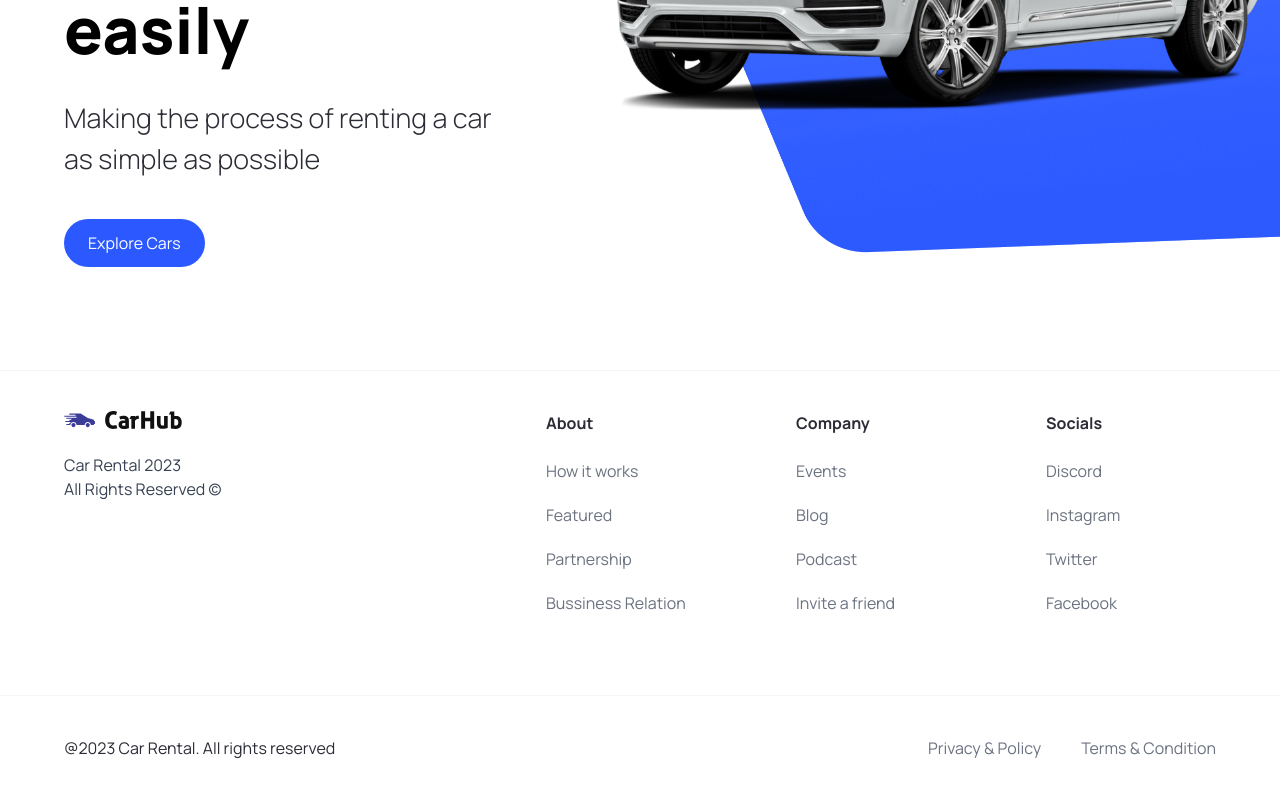
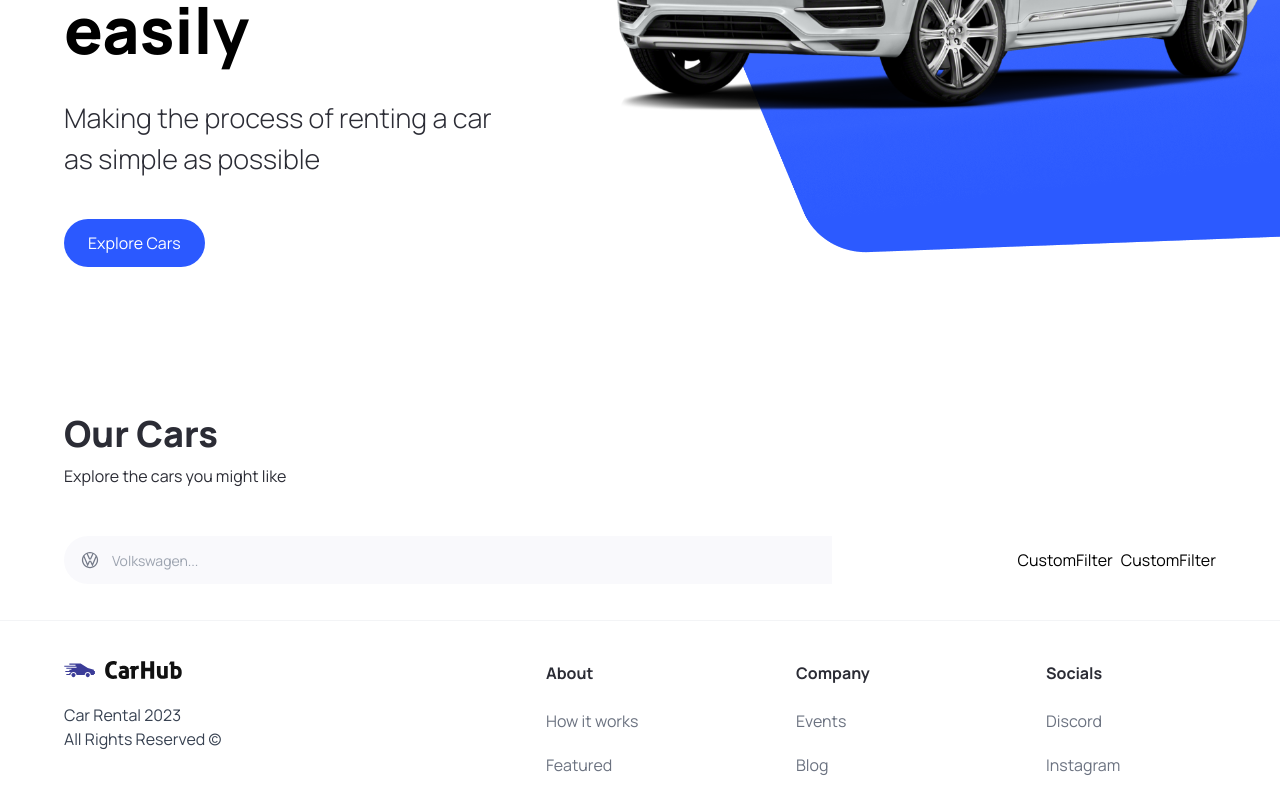
Before and after one commit to Vertori/nextjs-car-rental, a Next.js app: page / in a window 1280 px wide. Shown: the part 450-1247 px from the top of the page. Built offline with nearby package versions, Linux system fonts and the light colour scheme.

Commit message:
car brands search engine

```diff
--- a/app/page.tsx
+++ b/app/page.tsx
@@ -1,10 +1,23 @@
-import { Hero } from '@/components'
+import { CustomFilter, Hero, SearchBar } from '@/components'
 import Image from 'next/image'
 
 export default function Home() {
   return (
     <main className="overflow-hidden">
       <Hero />
+      <div className='mt-12 padding-x padding-y max-width' id="discover">
+        <div className='home__text-container'>
+          <h1 className='text-4xl font-extrabold'>Our Cars</h1>
+          <p>Explore the cars you might like</p>
+        </div>
+        <div className='home__filters'>
+          <SearchBar />
+          <div className='home__filter-container'>
+            <CustomFilter title="fuel"/>
+            <CustomFilter title="year"/>
+          </div>
+        </div>
+      </div>
     </main>
   )
 }
--- /dev/null
+++ b/components/CustomFilter.tsx
@@ -0,0 +1,9 @@
+import React from 'react'
+
+const CustomFilter = () => {
+  return (
+    <div>CustomFilter</div>
+  )
+}
+
+export default CustomFilter
--- /dev/null
+++ b/components/SearchBar.tsx
@@ -0,0 +1,24 @@
+"use client";
+
+import React from "react";
+import { useState } from "react";
+import { SearchManufacturer } from ".";
+
+const SearchBar = () => {
+  const [manufacturer, setManufacturer] = useState("");
+
+  const handleSearch = () => {};
+
+  return (
+    <form className="searchbar" onSubmit={handleSearch}>
+      <div className="searchbar__item">
+        <SearchManufacturer
+          manufacturer={manufacturer}
+          setManufacturer={setManufacturer}
+        />
+      </div>
+    </form>
+  );
+};
+
+export default SearchBar;
--- /dev/null
+++ b/components/SearchManufacturer.tsx
@@ -0,0 +1,111 @@
+"use client";
+
+import { SearchManufacturerProps } from "@/types";
+import { manufacturers } from "@/constants";
+import React, { useState, Fragment } from "react";
+import { Combobox, Transition } from "@headlessui/react";
+import Image from "next/image";
+
+const SearchManufacturer = ({
+  manufacturer,
+  setManufacturer,
+}: SearchManufacturerProps) => {
+  const [query, setQuery] = useState("");
+
+  const filteredManufacturers =
+    query === ""
+      ? manufacturers
+      : manufacturers.filter((item) =>
+          item
+            .toLowerCase()
+            .replace(/\s+/g, "")
+            .includes(query.toLowerCase().replace(/\s+/g, ""))
+        );
+
+  return (
+    <div className="search-manufacturer">
+      <Combobox value={manufacturer} onChange={setManufacturer}>
+        <div className="relative w-full">
+          {/* button showing dropdown onclick  */}
+          <Combobox.Button className="absolute top-[14px]">
+            <Image
+              src="/car-logo.svg"
+              width={20}
+              height={20}
+              className="ml-4"
+              alt="car logo"
+            />
+          </Combobox.Button>
+
+          {/* input for searching  */}
+          <Combobox.Input
+            className="search-manufacturer__input"
+            displayValue={(item: string) => item}
+            onChange={(event) => setQuery(event.target.value)} // Updating search query on input change
+            placeholder="Volkswagen..."
+          />
+
+          {/* displaying options  */}
+          <Transition
+            as={Fragment}
+            leave="transition ease-in duration-100"
+            leaveFrom="opacity-100"
+            leaveTo="opacity-0"
+            afterLeave={() => setQuery("")}
+          >
+            <Combobox.Options
+              className="absolute mt-1 max-h-60 w-full overflow-auto rounded-md bg-white py-1 text-base shadow-lg ring-1 ring-black ring-opacity-5 focus:outline-none sm:text-sm"
+              static
+            >
+              {filteredManufacturers.length === 0 && query !== "" ? (
+                <Combobox.Option
+                  value={query}
+                  className="search-manufacturer__option"
+                >
+                  Create "{query}"
+                </Combobox.Option>
+              ) : (
+                filteredManufacturers.map((item) => (
+                  <Combobox.Option
+                    key={item}
+                    className={({ active }) =>
+                      `relative search-manufacturer__option ${
+                        active ? "bg-primary-blue text-white" : "text-gray-900"
+                      }`
+                    }
+                    value={item}
+                  >
+                    {({ selected, active }) => (
+                      <>
+                        <span
+                          className={`block truncate ${
+                            selected ? "font-medium" : "font-normal"
+                          }`}
+                        >
+                          {item}
+                        </span>
+
+                        {/* if option is active, show blue background  */}
+                        {selected ? (
+                          <span
+                            className={`absolute inset-y-0 left-0 flex items-center pl-3 ${
+                              active
+                                ? "text-white"
+                                : "text-pribg-primary-purple"
+                            }`}
+                          ></span>
+                        ) : null}
+                      </>
+                    )}
+                  </Combobox.Option>
+                ))
+              )}
+            </Combobox.Options>
+          </Transition>
+        </div>
+      </Combobox>
+    </div>
+  );
+};
+
+export default SearchManufacturer;
--- a/components/index.ts
+++ b/components/index.ts
@@ -2,5 +2,8 @@
 import CustomButton from "./CustomButton";
 import Navbar from "./Navbar";
 import Footer from "./Footer";
+import SearchBar from "./SearchBar";
+import CustomFilter from "./CustomFilter";
+import SearchManufacturer from "./SearchManufacturer";
 
-export { Hero, CustomButton, Navbar, Footer };
+export { Hero, CustomButton, Navbar, Footer, SearchBar, CustomFilter, SearchManufacturer };
--- a/types/index.ts
+++ b/types/index.ts
@@ -6,3 +6,8 @@
   handleClick?: MouseEventHandler<HTMLButtonElement>;
   btnType?: "button" | "submit";
 }
+
+export interface SearchManufacturerProps {
+  manufacturer: string;
+  setManufacturer: (manufacturer: string) => void;
+}
```
Also changed, not shown: package.json (+5 -4 lines), 1 other file (tests, documents, lock files or other folders).
